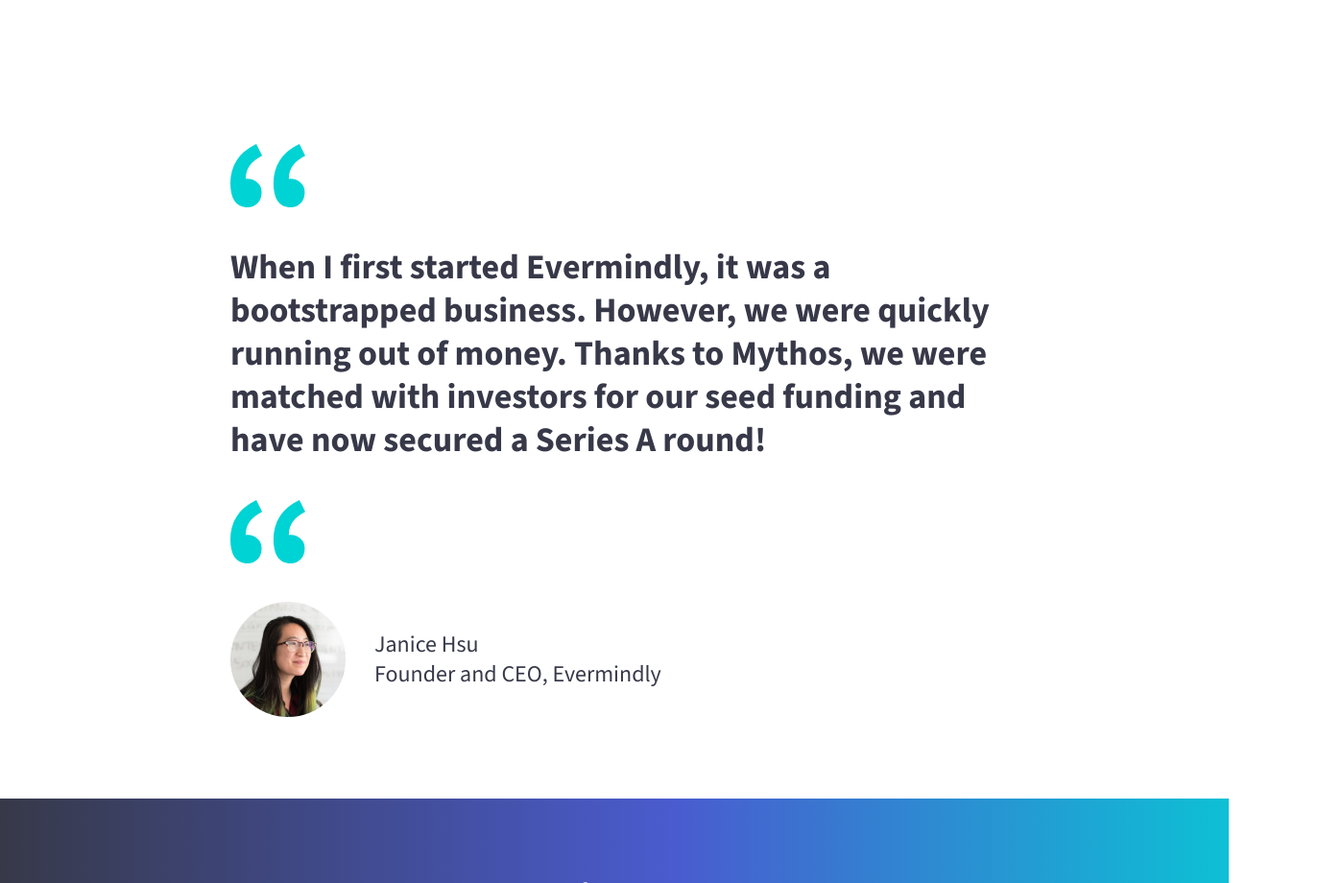
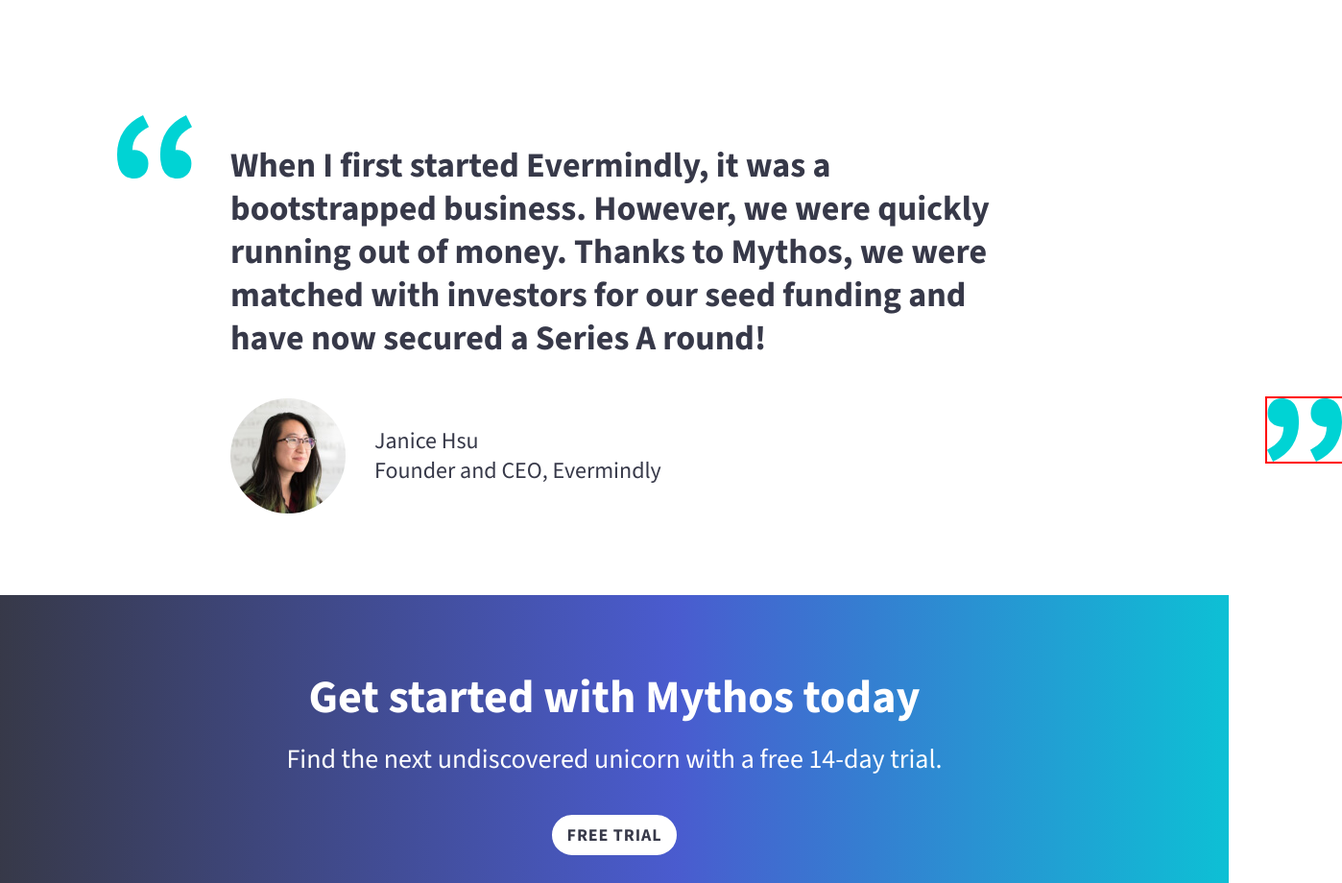
Before and after one commit to tom-mate-o/responsive-design-beginners, a plain HTML site: page index.html in a window 1280 px wide. Shown: the part 2960-3880 px from the top of the page at 96% size, 1398 px wide, since content can reach past the window. Drawn offline with nearby package versions, Linux system fonts and the light colour scheme.

Commit message:
update problem

```diff
--- a/app/scss/components/_testimonial.scss
+++ b/app/scss/components/_testimonial.scss
@@ -10,7 +10,7 @@
     max-width: u.rem(78);
     margin-block-end: clamp(u.rem(20), 0.68rem + 2.42vw, u.rem(40));
 
-    @include u.breakpoint(xlarge) {
+    @include u.breakpoint(large) {
       position: absolute;
 
       &:first-child {
@@ -18,9 +18,9 @@
       }
 
       &:nth-child(3) {
+        outline: 2px solid red;
         rotate: 180deg;
         left: calc(100% + 40px);
-        translate: 0 calc(-10px - 100%);
       }
     }
   }
```
Also changed, not shown: dist/style.css.
